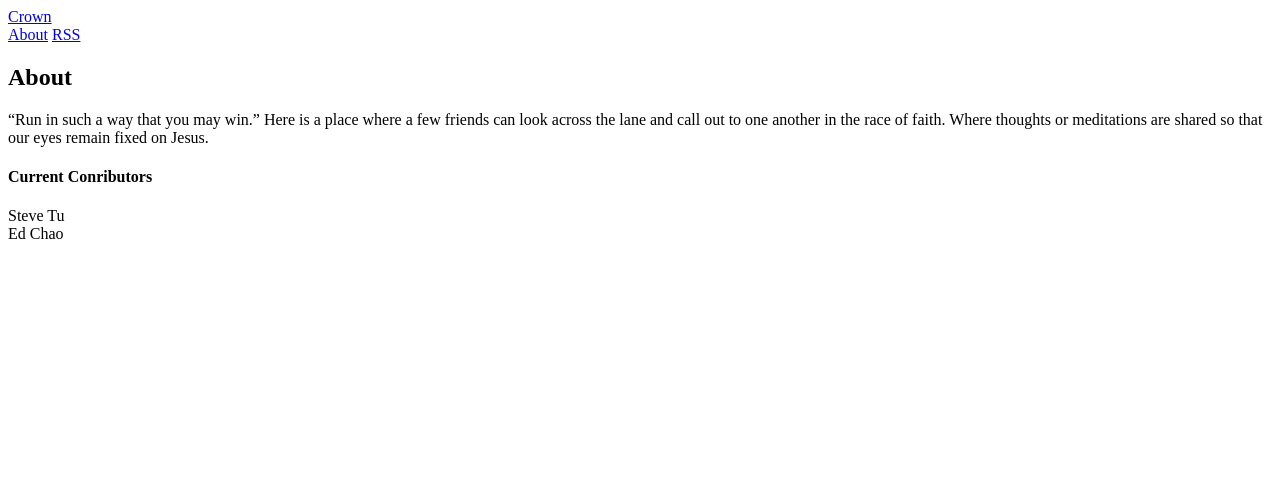
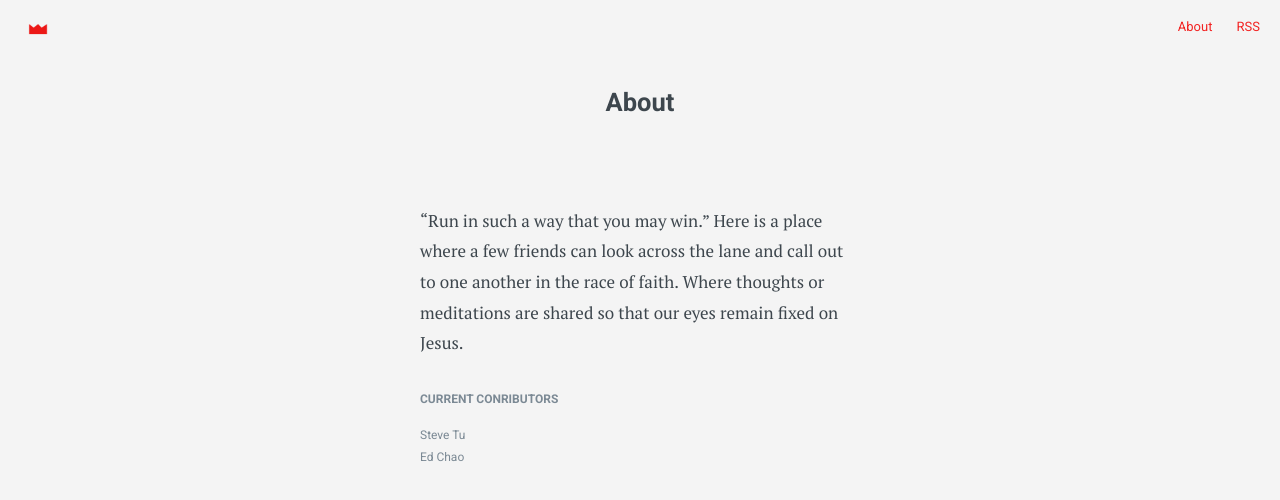
Before and after one commit to edchao/crown, a Jekyll site: the page built from about.md, in a window 1280 px wide. Shown: the top 500 px of the page. Built offline with Jekyll 4.4.1, drawn with Linux system fonts in a browser that asks for light colours.

Commit message:
path relink head

```diff
--- a/_config.yml
+++ b/_config.yml
@@ -5,8 +5,8 @@
   Write an awesome description for your new site here. You can edit this
   line in _config.yml. It will appear in your document head meta (for
   Google search results) and in your feed.xml site description.
-baseurl: "/crown/" # the subpath of your site, e.g. /blog/
-url: "http://thatedchao.com" # the base hostname & protocol for your site
+baseurl: "" # the subpath of your site, e.g. /blog/
+url: "" # the base hostname & protocol for your site
 twitter_username: jekyllrb
 github_username:  jekyll
 
--- a/_includes/head.html
+++ b/_includes/head.html
@@ -6,7 +6,7 @@
   <title>{% if page.title %}{{ page.title }}{% else %}{{ site.title }}{% endif %}</title>
   <meta name="description" content="{% if page.excerpt %}{{ page.excerpt | strip_html | strip_newlines | truncate: 160 }}{% else %}{{ site.description }}{% endif %}">
   <link href='http://fonts.googleapis.com/css?family=PT+Serif|Roboto:400,700' rel='stylesheet' type='text/css'>
-  <link rel="stylesheet" href="{{ "css/main.css"}}">
+  <link rel="stylesheet" href="{{ "../css/main.css"}}">
   <link rel="canonical" href="{{ page.url | replace:'index.html','' | prepend: site.baseurl | prepend: site.url }}">
   <link rel="alternate" type="application/rss+xml" title="{{ site.title }}" href="{{ "/feed.xml" | prepend: site.baseurl | prepend: site.url }}" />
 </head>
--- a/about.md
+++ b/about.md
@@ -1,7 +1,7 @@
 ---
 layout: page
 title: About
-permalink: /about/
+permalink: about/
 categories: crown
 ---
 
--- a/archive.html
+++ b/archive.html
@@ -2,6 +2,7 @@
 layout: default
 permalink: /archive/
 title: Archive
+categories: crown
 ---
 
 <div>
```
